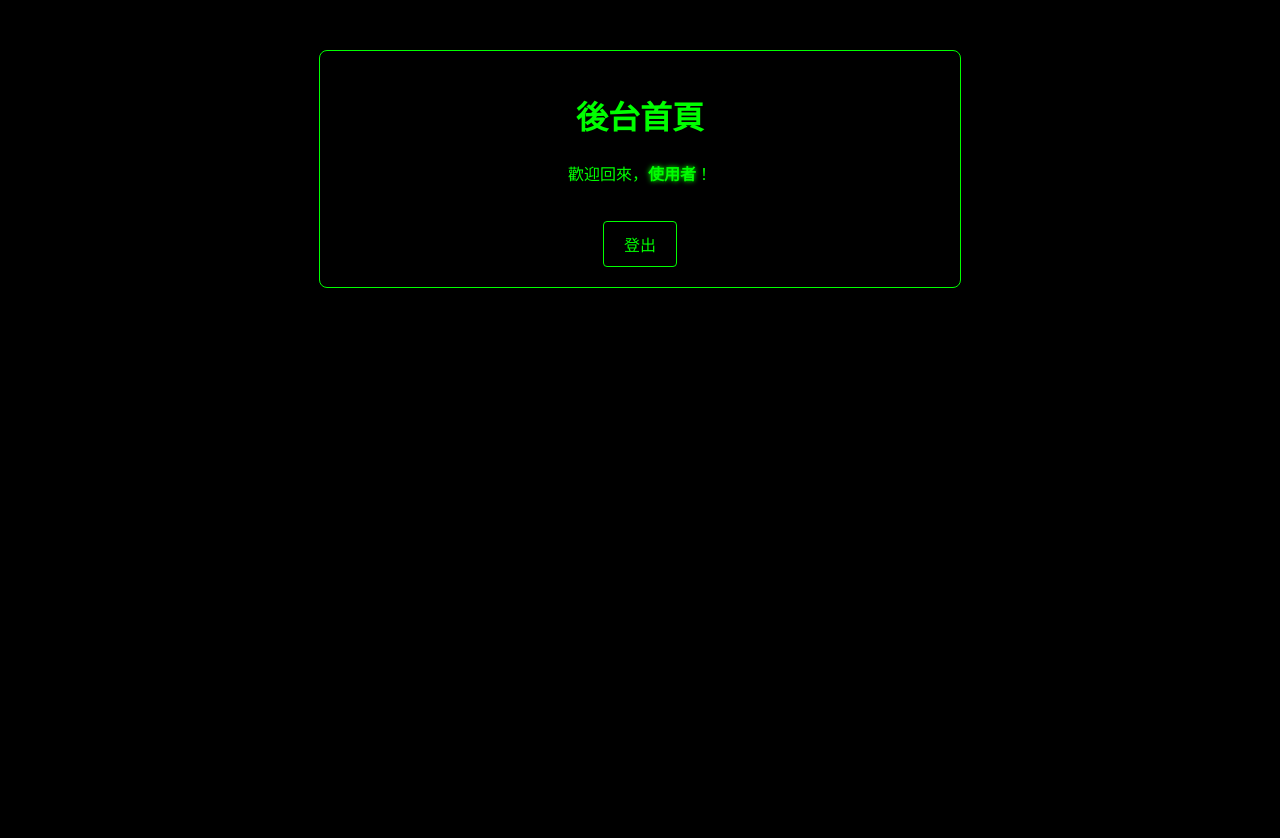
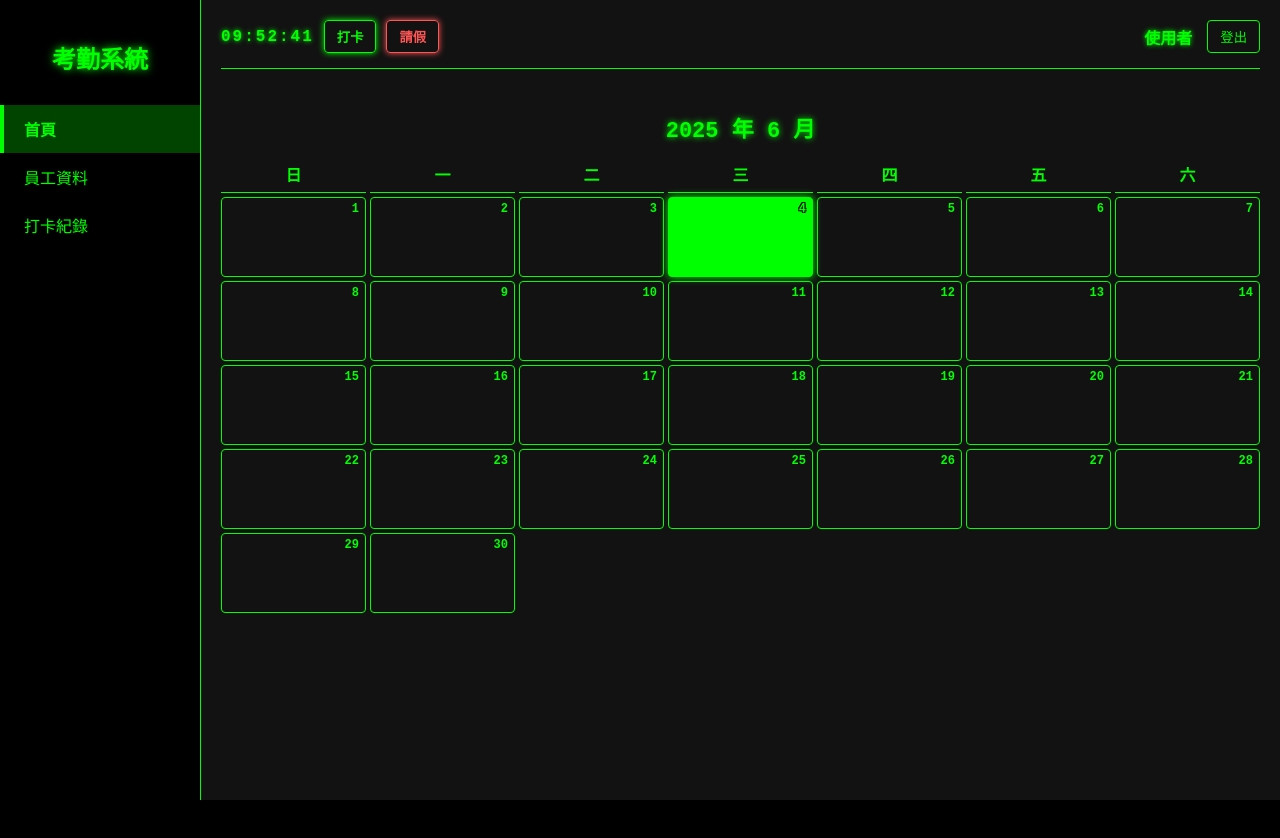
Before and after one commit to KevinJohn0324/AttendanceFrontend, a Vue app: page /dashboard in a window 1280 px wide. Shown: the top 838 px of the page. After the commit the page ends 800 px from the top, so only its background shows below. Built offline with nearby package versions, Linux system fonts and the light colour scheme.

Commit message:
修改-首頁

```diff
--- a/src/views/dashboard/index.vue
+++ b/src/views/dashboard/index.vue
@@ -1,62 +1,379 @@
 <template>
-  <div class="dashboard-container">
-    <h1>後台首頁</h1>
-    <p>歡迎回來，<span class="username">{{ username }}</span>！</p>
-    <button @click="logout">登出</button>
+  <div class="container">
+    <!-- 側邊選單 -->
+    <aside class="sidebar">
+      <h2 class="logo">考勤系統</h2>
+      <nav>
+        <ul>
+          <!-- 點擊切換 active 狀態及頁面 -->
+          <li :class="{ active: activeMenu === 'home' }" @click="goTo('home')">首頁</li>
+          <li :class="{ active: activeMenu === 'employees' }" @click="goTo('employees')">員工資料</li>
+          <li :class="{ active: activeMenu === 'records' }" @click="goTo('records')">打卡紀錄</li>
+        </ul>
+      </nav>
+    </aside>
+
+    <main class="main-content">
+      <!-- 頁面上方的工具列 -->
+      <header class="topbar">
+        <!-- 時間與功能按鈕群組 -->
+        <div class="time-action-group">
+          <!-- 顯示目前時間 -->
+          <div class="time">{{ currentTime }}</div>
+          <!-- 打卡與請假按鈕 -->
+          <div class="action-buttons">
+            <button class="btn-punch">打卡</button>
+            <button class="btn-leave">請假</button>
+          </div>
+        </div>
+
+        <!-- 使用者資訊與登出按鈕 -->
+        <div class="user-info">
+          <span class="username">{{ username }}</span>
+          <button @click="logout">登出</button>
+        </div>
+      </header>
+
+      <!-- 月曆區塊 -->
+      <section class="calendar">
+        <!-- 顯示當前年月 -->
+        <h3>{{ year }} 年 {{ month }} 月</h3>
+        <!-- 月曆格子容器 -->
+        <div class="calendar-grid">
+          <!-- 星期名稱列 -->
+          <div class="day-name" v-for="day in dayNames" :key="day">{{ day }}</div>
+          <!-- 空白格，補齊第一天前的空格 -->
+          <div v-for="blank in blanks" :key="'b' + blank" class="calendar-day blank"></div>
+          <!-- 日期格子，當天加上 today 樣式 -->
+          <div
+            v-for="day in daysInMonthArr"
+            :key="day"
+            class="calendar-day"
+            :class="{ today: isToday(day) }"
+          >
+            <div class="date-number">{{ day }}</div>
+          </div>
+        </div>
+      </section>
+    </main>
   </div>
 </template>
 
 <script setup>
-import { computed } from 'vue'
+// 引入 Vue 相關函式與 router、store
+import { ref, computed, onMounted } from 'vue'
 import { useRouter } from 'vue-router'
 import { useAuthStore } from '../../stores/auth'
 
 const router = useRouter()
 const authStore = useAuthStore()
 
+// 從 store 取得使用者名稱，若沒有則顯示預設字串
 const username = computed(() => authStore.username || '使用者')
 
+// 頁面目前 active 的選單項目，預設首頁
+const activeMenu = ref('home')
+// 切換頁面與選單狀態
+function goTo(page) {
+  activeMenu.value = page
+}
+
+// 登出函式，呼叫 store 的 logout 並導向登入頁
 function logout() {
   authStore.logout()
   router.push('/login')
 }
+
+// 取得當前年月及星期名稱
+const now = new Date()
+const year = now.getFullYear()
+const month = now.getMonth() + 1
+const dayNames = ['日', '一', '二', '三', '四', '五', '六']
+
+// 計算該月總天數函式
+function daysInMonth(y, m) {
+  return new Date(y, m, 0).getDate()
+}
+
+const daysInMonthValue = daysInMonth(year, month)
+
+// 該月第一天星期幾 (0=日, 1=一, ...)
+const firstDay = new Date(year, month - 1, 1).getDay()
+// 補齊第一天之前的空白格數組，用於月曆排版
+const blanks = Array.from({ length: firstDay }, (_, i) => i + 1)
+// 該月日期數組，從1開始
+const daysInMonthArr = Array.from({ length: daysInMonthValue }, (_, i) => i + 1)
+
+// 判斷是否為今天，方便加樣式突出
+function isToday(day) {
+  const today = new Date()
+  return (
+    day === today.getDate() &&
+    month === today.getMonth() + 1 &&
+    year === today.getFullYear()
+  )
+}
+
+// 儲存目前時間字串，並每秒更新
+const currentTime = ref('')
+function updateTime() {
+  const d = new Date()
+  // 使用24小時制，不帶上午下午
+  currentTime.value = d.toLocaleTimeString('zh-TW', { hour12: false })
+}
+
+// 初始化與定時更新時間
+onMounted(() => {
+  updateTime()
+  setInterval(updateTime, 1000)
+})
 </script>
 
 <style scoped>
-.dashboard-container {
-  max-width: 600px;
-  margin: 50px auto;
-  padding: 20px;
-  background-color: #000000; /* 純黑背景 */
-  color: #00ff00; /* 駭客綠字體 */
-  border: 1px solid #00ff00; /* 綠色邊框 */
-  border-radius: 8px;
-  text-align: center;
-  font-family: 'Courier New', Courier, monospace; /* 打字機字體 */
-  user-select: none;
+/* 主容器：側邊欄 + 主內容排列 */
+.container {
+  display: flex;
+  height: 100vh;
+  font-family: 'Courier New', Courier, monospace;
+  background-color: #121212;
+  color: #00ff00;
+  user-select: none; /* 禁止文字選取 */
 }
 
-.username {
+/* 側邊欄 */
+.sidebar {
+  width: 200px;
+  background-color: #000;
+  border-right: 1px solid #00ff00;
+  display: flex;
+  flex-direction: column;
+  padding: 20px 0;
+}
+
+/* LOGO 樣式 */
+.logo {
+  text-align: center;
+  font-size: 24px;
   font-weight: bold;
+  margin-bottom: 30px;
+  text-shadow: 0 0 8px #00ff00;
+}
+
+/* 側邊欄選單 */
+.sidebar nav ul {
+  list-style: none;
+  padding: 0;
+  margin: 0;
+}
+
+/* 選單項目 */
+.sidebar nav ul li {
+  padding: 12px 20px;
+  cursor: pointer;
+  border-left: 4px solid transparent;
+  transition: background-color 0.3s, border-color 0.3s;
+}
+
+/* 選單滑鼠懸停效果 */
+.sidebar nav ul li:hover {
+  background-color: #003300;
+}
+
+/* 選中狀態 */
+.sidebar nav ul li.active {
+  border-left-color: #00ff00;
+  background-color: #004400;
+  font-weight: bold;
+}
+
+/* 主內容區 */
+.main-content {
+  flex-grow: 1;
+  display: flex;
+  flex-direction: column;
+  background-color: #121212;
+  padding: 20px;
+}
+
+/* 頂部工具列 */
+.topbar {
+  display: flex;
+  justify-content: space-between; /* 左右分開 */
+  align-items: center;
+  padding-bottom: 15px;
+  border-bottom: 1px solid #00ff00;
+  font-size: 16px;
+  gap: 20px;
+}
+
+/* 時間與按鈕群組 */
+.time-action-group {
+  display: flex;
+  align-items: center;
+  gap: 10px;
+}
+
+/* 顯示時間樣式 */
+.time {
+  font-weight: bold;
+  letter-spacing: 2px;
+  text-shadow: 0 0 5px #00ff00;
+  flex-shrink: 0; /* 不縮小 */
+}
+
+/* 打卡、請假按鈕容器 */
+.action-buttons {
+  display: flex;
+  gap: 10px;
+}
+
+/* 按鈕基礎樣式 */
+.action-buttons button {
+  background-color: transparent;
+  border: 1.5px solid #00ff00;
   color: #00ff00;
+  padding: 6px 14px;
+  border-radius: 6px;
+  font-weight: bold;
+  cursor: pointer;
+  font-family: 'Courier New', Courier, monospace;
+  transition: background-color 0.3s, color 0.3s;
+  user-select: none;
+  box-shadow: 0 0 6px #00ff00;
+}
+
+/* 按鈕 hover 狀態 */
+.action-buttons button:hover {
+  background-color: #00ff00;
+  color: #000;
+}
+
+/* 請假按鈕特別色調 */
+.action-buttons .btn-leave {
+  border-color: #ff5555;
+  color: #ff5555;
+  box-shadow: 0 0 6px #ff5555;
+}
+
+/* 請假按鈕 hover */
+.action-buttons .btn-leave:hover {
+  background-color: #ff5555;
+  color: #fff;
+}
+
+/* 使用者資訊區 */
+.topbar .user-info {
+  display: flex;
+  align-items: center;
+  gap: 15px;
+}
+
+/* 使用者名稱樣式 */
+.topbar .username {
+  font-weight: bold;
   text-shadow: 0 0 5px #00ff00;
 }
 
-button {
-  margin-top: 20px;
+/* 登出按鈕 */
+.topbar button {
   background-color: transparent;
   border: 1px solid #00ff00;
   color: #00ff00;
-  padding: 10px 20px;
-  font-size: 16px;
+  padding: 6px 12px;
   border-radius: 4px;
   cursor: pointer;
   font-family: 'Courier New', Courier, monospace;
   transition: background-color 0.3s, color 0.3s;
 }
 
-button:hover {
+/* 登出按鈕 hover */
+.topbar button:hover {
   background-color: #00ff00;
-  color: #000000;
+  color: #000;
+}
+
+/* 月曆區 */
+.calendar {
+  margin-top: 20px;
+}
+
+/* 月曆標題 */
+.calendar h3 {
+  text-align: center;
+  margin-bottom: 12px;
+  font-weight: bold;
+  font-size: 22px;
+  text-shadow: 0 0 6px #00ff00;
+}
+
+/* 月曆格子 */
+.calendar-grid {
+  display: grid;
+  grid-template-columns: repeat(7, 1fr);
+  gap: 4px;
+  user-select: none;
+}
+
+/* 星期名稱格子 */
+.day-name {
+  text-align: center;
+  font-weight: bold;
+  padding: 6px 0;
+  border-bottom: 1px solid #00ff00;
+}
+
+/* 日期格子 */
+.calendar-day {
+  position: relative;
+  height: 80px;
+  display: flex;
+  justify-content: center;
+  align-items: center;
+  border: 1px solid #00ff00;
+  border-radius: 4px;
+  cursor: default;
+  user-select: none;
+  transition: background-color 0.3s;
+  padding: 6px;
+  box-sizing: border-box;
+  flex-direction: column;
+}
+
+/* 日期右上角的數字 */
+.date-number {
+  position: absolute;
+  top: 4px;
+  right: 6px;
+  font-size: 12px;
+  font-weight: bold;
+  color: #00ff00;
+  user-select: none;
+  pointer-events: none;
+}
+
+/* 今天的日期格子樣式 */
+.calendar-day.today {
+  background-color: #00ff00;
+  color: #000;
+  font-weight: bold;
+  box-shadow: 0 0 8px #00ff00;
+}
+
+/* 今天日期數字反色 */
+.calendar-day.today .date-number {
+  color: #00ff00;
+  text-shadow:
+    -1px -1px 0 #000,
+     1px -1px 0 #000,
+    -1px  1px 0 #000,
+     1px  1px 0 #000;
+  font-weight: bold;
+}
+
+/* 空白格子，無邊框 */
+.calendar-day.blank {
+  border: none;
+  background-color: transparent;
+  cursor: default;
 }
 </style>
```
